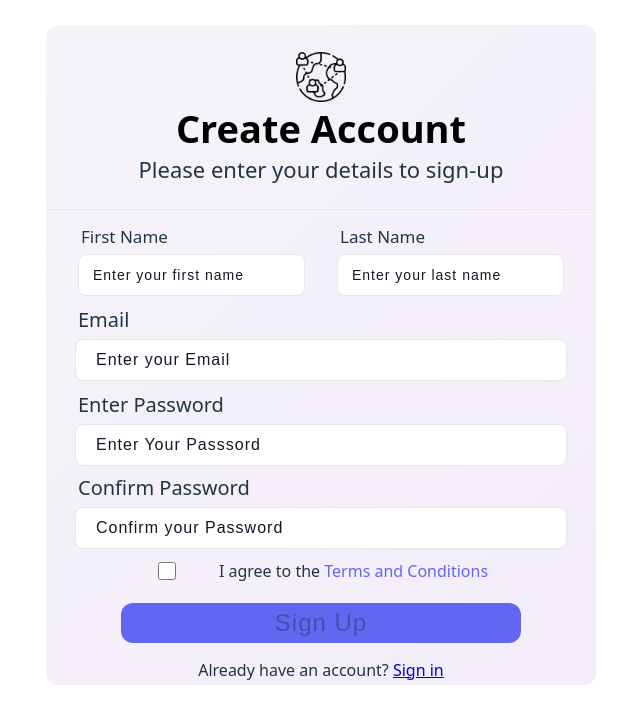
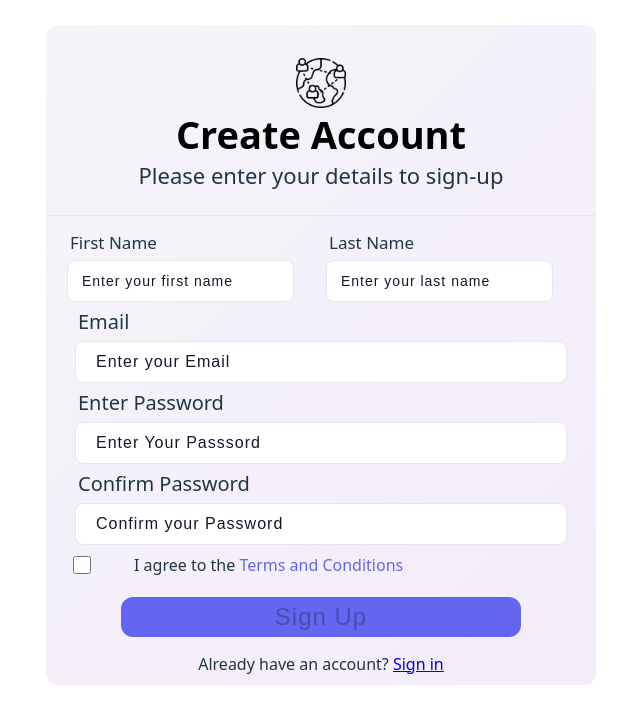
Before and after one commit to OV111/Login_Form_FullStack, a React (Vite) app: page /signUp in a window 1280 px wide. Shown: the top 724 px of the page, without its empty margins (404-1044 px from the left). Built offline with nearby package versions, Linux system fonts and the light colour scheme.

Commit message:
added signUp form

```diff
--- a/src/components/SignUp.jsx
+++ b/src/components/SignUp.jsx
@@ -21,7 +21,12 @@ export const SignUp = () => {
   const [password, setPassword] = useState("");
   const [repeatedPassword, setRepeatedPassword] = useState("");
 
-  console.log(fname,sname,email,password,repeatedPassword)
+  const handleSubmit = (e) => {
+    e.preventDefault()
+
+  };
+
+  console.log(fname, sname, email, password, repeatedPassword);
   return (
     <React.Fragment>
       <div className="container2">
@@ -52,7 +57,7 @@ export const SignUp = () => {
           <div className="separator-line"></div>
           {/* <span className="separator-text">or</span> */}
         </div>
-
+        <form onSubmit={handleSubmit}>
           <div className="names">
             <div className="firstName">
               <label htmlFor="First Name">First Name</label>
@@ -89,12 +94,24 @@ export const SignUp = () => {
 
           <div className="password">
             <label htmlFor="password">Enter Password</label>
-          <input type="password" placeholder="Enter Your Passsord" onChange={(e) =>{setPassword(e.target.value)}}/>
+            <input
+              type="password"
+              placeholder="Enter Your Passsord"
+              onChange={(e) => {
+                setPassword(e.target.value);
+              }}
+            />
           </div>
 
           <div className="confirmPassword">
             <label htmlFor="password">Confirm Password</label>
-          <input type="password" placeholder="Confirm your Password" onChange={(e) => {setRepeatedPassword(e.target.value)}}/>
+            <input
+              type="password"
+              placeholder="Confirm your Password"
+              onChange={(e) => {
+                setRepeatedPassword(e.target.value);
+              }}
+            />
           </div>
 
           <div className="terms">
@@ -110,6 +127,7 @@ export const SignUp = () => {
               Already have an account? <Link to="/">Sign in</Link>
             </p>
           </div>
+        </form>
       </div>
     </React.Fragment>
   );
```
Lines whose indentation alone changed are shown as unchanged.
